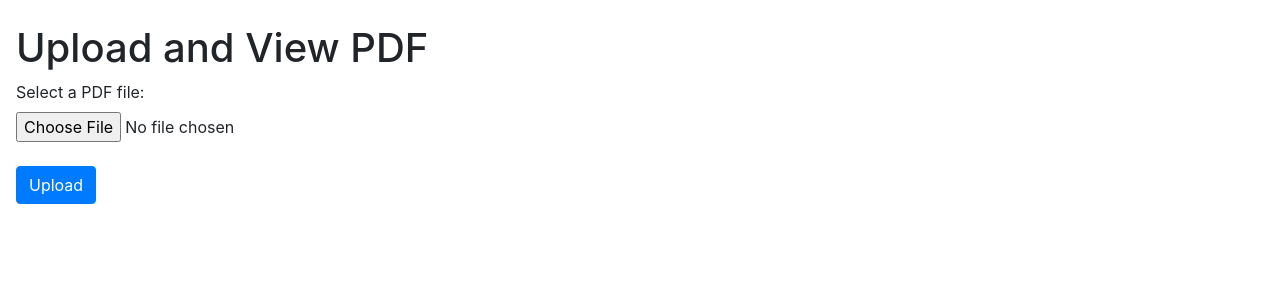
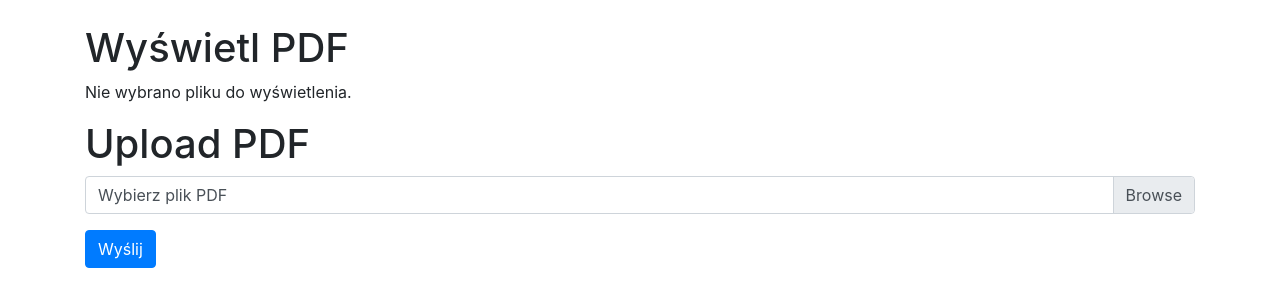
Before and after one commit to MiloszCur/magisterka, a Flask app: page /upload1 in a window 1280 px wide. Shown: the part 56-363 px from the top of the page. Run offline with Flask 3, Linux system fonts and the light colour scheme; some libraries are stand-ins or nearby versions.

Commit message:
Fix upload pdf

```diff
--- a/Automatic_extraction_of_keywords_from_legal_acts/app.py
+++ b/Automatic_extraction_of_keywords_from_legal_acts/app.py
@@ -116,7 +116,9 @@ def main():
 
 @app.route('/upload1')
 def upload():
-    return render_template('upload.html')
+    filename = request.args.get('filename', '')
+    return render_template('upload.html', filename=filename)
+
 
 @app.route('/upload', methods=['POST'])
 def upload_file():
@@ -131,14 +133,13 @@ def upload_file():
         file.save(filepath)
 
         try:
-
-            result = process_local_pdf(filepath, filename)
-            return jsonify(result)
-
+            # zamiast zwracać JSON, zrób redirect do upload1 z filename
+            return redirect(url_for('upload', filename=filename))
         except Exception as e:
             return jsonify({'error': f'File processing error: {str(e)}'}), 500
 
     return jsonify({'error': 'Invalid file format'}), 400
+
 
 
 @app.route('/uploads/<filename>')
--- a/Automatic_extraction_of_keywords_from_legal_acts/templates/upload.html
+++ b/Automatic_extraction_of_keywords_from_legal_acts/templates/upload.html
@@ -21,15 +21,32 @@
         </div>
     </nav>
 
-    <h1 class="mt-4 ml-3">Upload and View PDF</h1>
-    <form action="/upload" method="POST" enctype="multipart/form-data" class="ml-3">
-        <label for="file">Select a PDF file:</label><br />
-        <input type="file" id="file" name="file" accept=".pdf" required /><br /><br />
-        <button type="submit" class="btn btn-primary">Upload</button>
-    </form>
+     <div class="container mt-4">
+        <h1>Wyświetl PDF</h1>
 
-    <!-- Bootstrap JS and dependencies -->
+        {% if filename %}
+            <p>Wyświetlam plik: <strong>{{ filename }}</strong></p>
+            <iframe src="{{ url_for('display_pdf', filename=filename) }}" width="100%" height="600px"></iframe>
+        {% else %}
+            <p>Nie wybrano pliku do wyświetlenia.</p>
+        {% endif %}
+        <h1>Upload PDF</h1>
+        <form action="{{ url_for('upload_file') }}" method="POST" enctype="multipart/form-data">
+            <div class="custom-file">
+                <input type="file" class="custom-file-input" id="file" name="file" accept=".pdf" required>
+                <label class="custom-file-label" for="file">Wybierz plik PDF</label>
+            </div>
+            <button type="submit" class="btn btn-primary mt-3">Wyślij</button>
+        </form>
+    </div>
+
     <script src="https://code.jquery.com/jquery-3.5.1.slim.min.js"></script>
     <script src="https://cdn.jsdelivr.net/npm/bootstrap@4.6.2/dist/js/bootstrap.bundle.min.js"></script>
+    <script>
+        $(".custom-file-input").on("change", function() {
+            var fileName = $(this).val().split("\\").pop();
+            $(this).siblings(".custom-file-label").addClass("selected").html(fileName);
+        });
+    </script>
 </body>
 </html>
```
